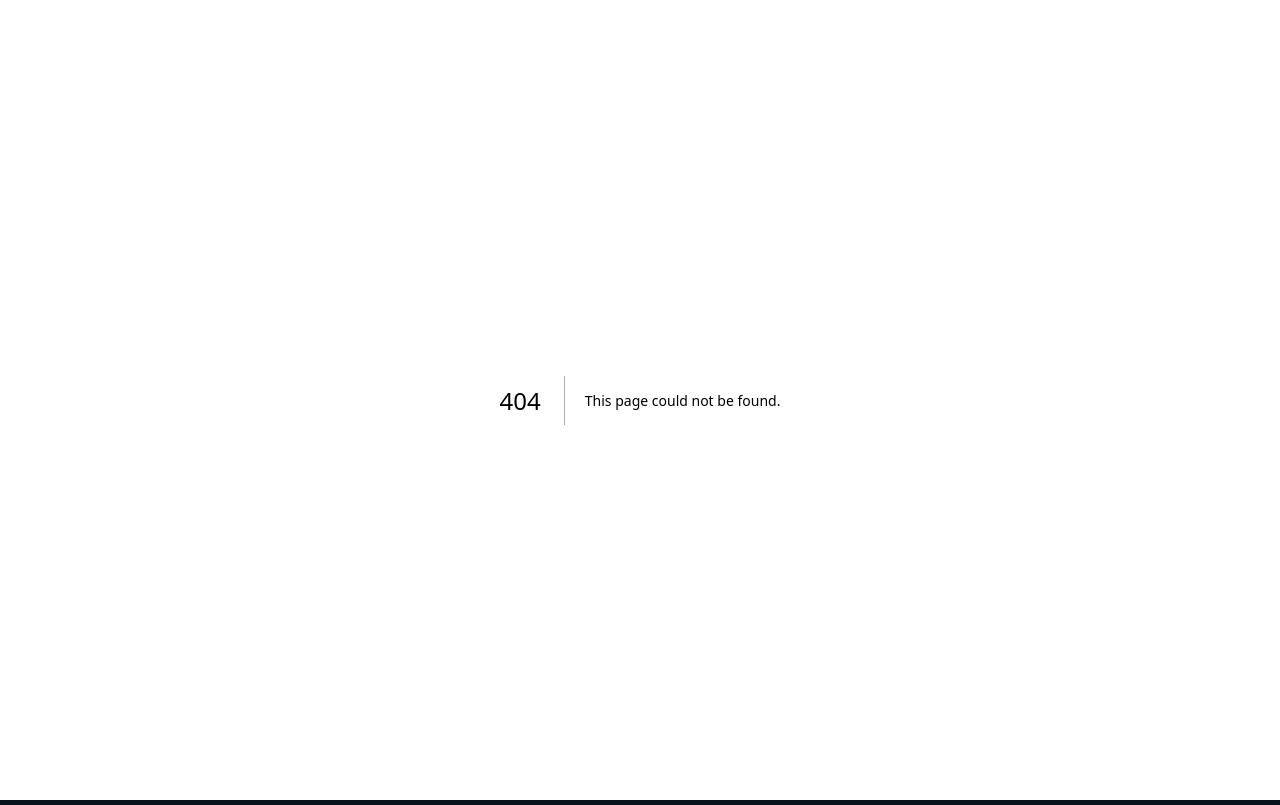
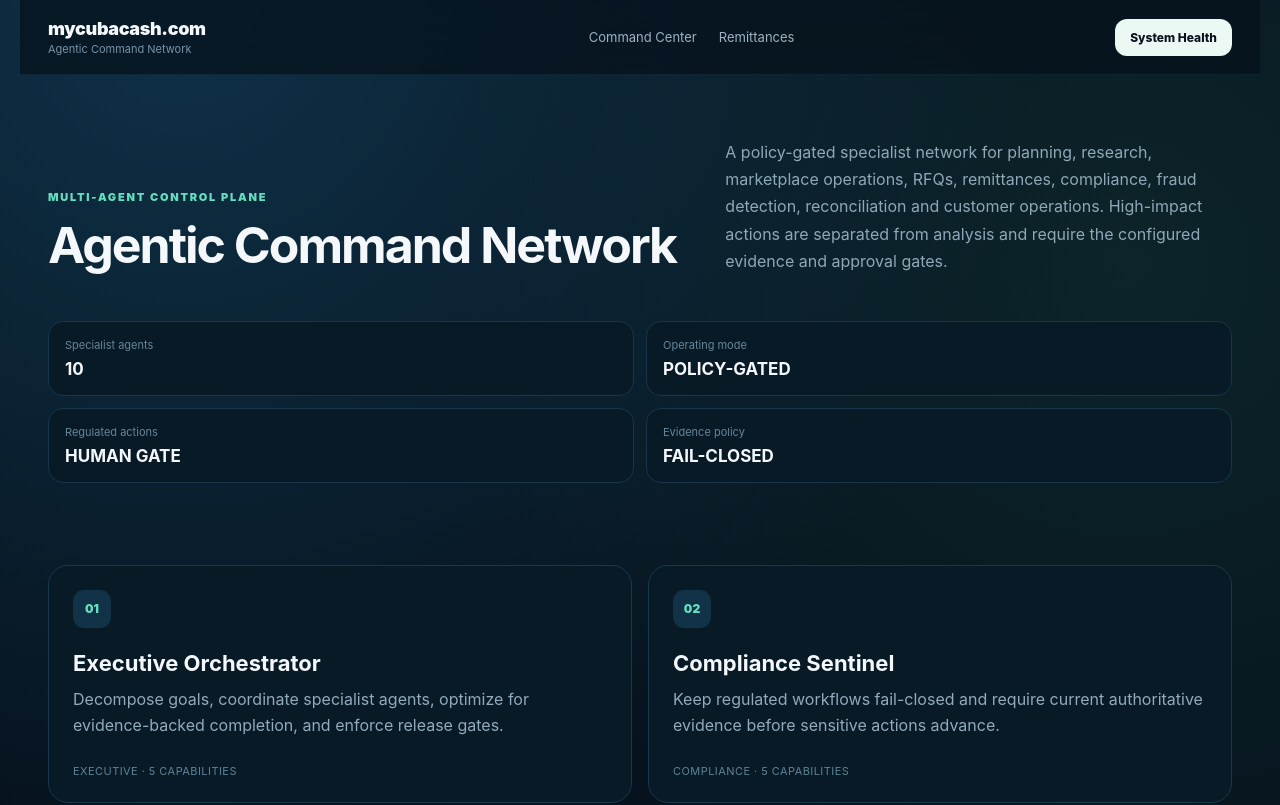
Before and after one commit to SAHJONY/CUBACASH, a Next.js app: page /en/agents in a window 1280 px wide. Before the commit this address had no page. Shown: the top 805 px of the page. Built offline with nearby package versions, Linux system fonts and the light colour scheme.

Commit message:
Add Agentic Command Network control center

```diff
--- /dev/null
+++ b/app/[locale]/agents/page.tsx
@@ -0,0 +1,46 @@
+import { AGENTS } from '@/lib/agentic/registry';
+import { localeOf } from '@/lib/i18n';
+
+export default async function AgentsPage({params}:{params:Promise<{locale:string}>}){
+  const {locale:raw}=await params;
+  const locale=localeOf(raw);
+  const rtl=locale==='ar';
+  return <main className="shell" dir={rtl?'rtl':'ltr'}>
+    <nav className="nav">
+      <a href={`/${locale}`} className="brandwrap"><div className="brand">mycubacash.com</div><small>Agentic Command Network</small></a>
+      <div className="navlinks"><a href={`/${locale}/dashboard`}>Command Center</a><a href={`/${locale}/remittances`}>Remittances</a></div>
+      <a className="miniCta" href="/api/health">System Health</a>
+    </nav>
+
+    <section className="section">
+      <div className="sectionHead">
+        <div><span className="eyebrow">MULTI-AGENT CONTROL PLANE</span><h2>Agentic Command Network</h2></div>
+        <p>A policy-gated specialist network for planning, research, marketplace operations, RFQs, remittances, compliance, fraud detection, reconciliation and customer operations. High-impact actions are separated from analysis and require the configured evidence and approval gates.</p>
+      </div>
+      <div className="previewGrid">
+        <div><span>Specialist agents</span><strong>{AGENTS.length}</strong></div>
+        <div><span>Operating mode</span><strong>POLICY-GATED</strong></div>
+        <div><span>Regulated actions</span><strong>HUMAN GATE</strong></div>
+        <div><span>Evidence policy</span><strong>FAIL-CLOSED</strong></div>
+      </div>
+    </section>
+
+    <section className="section" style={{paddingTop:0}}>
+      <div className="featureGrid">
+        {AGENTS.map((agent,i)=><article className="feature" key={agent.id}>
+          <div className="icon">{String(i+1).padStart(2,'0')}</div>
+          <h3>{agent.name}</h3>
+          <p>{agent.mission}</p>
+          <div className="featureMeta">{agent.domain.toUpperCase()} · {agent.capabilities.length} CAPABILITIES</div>
+        </article>)}
+      </div>
+    </section>
+
+    <section className="policyBlock">
+      <div><span className="eyebrow">EXECUTION PRINCIPLE</span><h2>Autonomy with hard boundaries</h2></div>
+      <p>Agents may autonomously research, plan, rank, reconcile and prepare work inside their permissions. Material writes, regulated financial actions, sanctions-sensitive decisions and prohibited actions cannot be silently self-approved.</p>
+    </section>
+
+    <footer className="footer"><strong>mycubacash.com</strong><span>Agentic Command Network</span><span>v1</span></footer>
+  </main>;
+}
```
